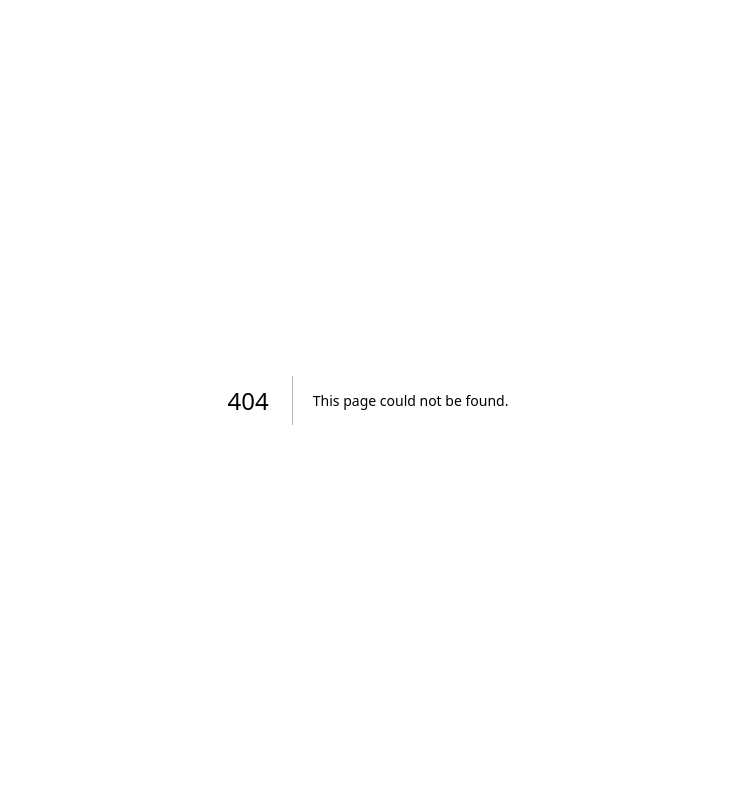
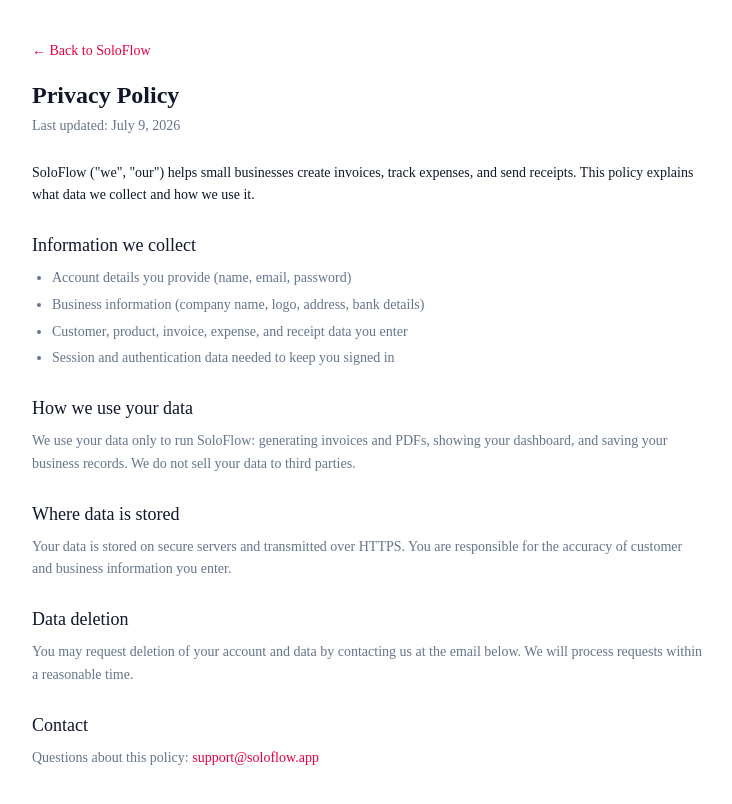
Before and after one commit to g0tPaid/soloflow, a Next.js app in the folder apps/web/: page /privacy in a window 1280 px wide. Before the commit this address had no page. Shown: the top 804 px of the page, without its empty margins (272-1004 px from the left). Built offline with nearby package versions, Linux system fonts and the light colour scheme.

Commit message:
Add Play Store privacy page and improve AAB build workflow

```diff
--- /dev/null
+++ b/apps/web/src/app/privacy/page.tsx
@@ -0,0 +1,73 @@
+import type { Metadata } from 'next';
+import Link from 'next/link';
+import { APP_NAME } from '@flowbooks/shared';
+
+export const metadata: Metadata = {
+  title: 'Privacy Policy',
+  description: `Privacy policy for ${APP_NAME}`,
+};
+
+export default function PrivacyPage() {
+  return (
+    <div className="min-h-screen bg-background px-4 py-10">
+      <article className="mx-auto max-w-2xl space-y-6 text-sm leading-relaxed text-foreground">
+        <div>
+          <Link href="/login" className="text-primary hover:underline text-sm">
+            ← Back to {APP_NAME}
+          </Link>
+          <h1 className="mt-4 text-2xl font-semibold">Privacy Policy</h1>
+          <p className="text-muted-foreground mt-1">Last updated: July 9, 2026</p>
+        </div>
+
+        <p>
+          {APP_NAME} (&quot;we&quot;, &quot;our&quot;) helps small businesses create invoices, track
+          expenses, and send receipts. This policy explains what data we collect and how we use it.
+        </p>
+
+        <section className="space-y-2">
+          <h2 className="text-lg font-medium">Information we collect</h2>
+          <ul className="list-disc space-y-1 pl-5 text-muted-foreground">
+            <li>Account details you provide (name, email, password)</li>
+            <li>Business information (company name, logo, address, bank details)</li>
+            <li>Customer, product, invoice, expense, and receipt data you enter</li>
+            <li>Session and authentication data needed to keep you signed in</li>
+          </ul>
+        </section>
+
+        <section className="space-y-2">
+          <h2 className="text-lg font-medium">How we use your data</h2>
+          <p className="text-muted-foreground">
+            We use your data only to run {APP_NAME}: generating invoices and PDFs, showing your
+            dashboard, and saving your business records. We do not sell your data to third parties.
+          </p>
+        </section>
+
+        <section className="space-y-2">
+          <h2 className="text-lg font-medium">Where data is stored</h2>
+          <p className="text-muted-foreground">
+            Your data is stored on secure servers and transmitted over HTTPS. You are responsible for
+            the accuracy of customer and business information you enter.
+          </p>
+        </section>
+
+        <section className="space-y-2">
+          <h2 className="text-lg font-medium">Data deletion</h2>
+          <p className="text-muted-foreground">
+            You may request deletion of your account and data by contacting us at the email below. We
+            will process requests within a reasonable time.
+          </p>
+        </section>
+
+        <section className="space-y-2">
+          <h2 className="text-lg font-medium">Contact</h2>
+          <p className="text-muted-foreground">
+            Questions about this policy:{' '}
+            <a href="mailto:support@soloflow.app" className="text-primary hover:underline">
+              support@soloflow.app
+            </a>
+          </p>
+        </section>
+      </article>
+    </div>
+  );
+}
--- a/apps/web/src/components/auth/auth-screen.tsx
+++ b/apps/web/src/components/auth/auth-screen.tsx
@@ -32,6 +32,10 @@
   return (
     <p className="mt-6 text-center text-xs text-muted-foreground">
       {APP_NAME} · Invoices, expenses & receipts
+      <br />
+      <a href="/privacy" className="hover:text-foreground underline underline-offset-2">
+        Privacy policy
+      </a>
     </p>
   );
 }
--- a/apps/web/src/middleware.ts
+++ b/apps/web/src/middleware.ts
@@ -3,7 +3,7 @@
 
 const LOCAL_MODE = process.env.NEXT_PUBLIC_LOCAL_MODE === 'true';
 
-const publicPrefixes = ['/login', '/register', '/api/auth'];
+const publicPrefixes = ['/login', '/register', '/privacy', '/api/auth'];
 
 function isPublicPath(pathname: string) {
   return publicPrefixes.some((prefix) => pathname.startsWith(prefix));
```
Also changed, not shown: 4 other files (tests, documents, lock files or other folders).
